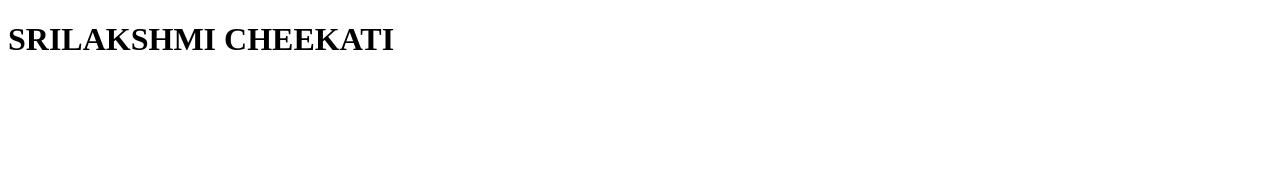
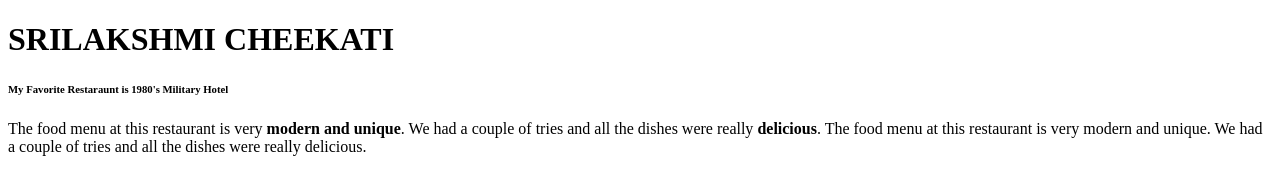
Before and after one commit to 44-563-Web-Apps-S24/44563-webapps-s24-assignment3-sricheekati, a plain HTML site: page index.html in a window 1280 px wide. Drawn offline with Linux system fonts and the light colour scheme.

Commit message:
Assignment 3

```diff
--- a/index.html
+++ b/index.html
@@ -5,5 +5,10 @@
     </head>
     <body>
         <h1> SRILAKSHMI CHEEKATI</h1>
+        <h6>My Favorite Restaraunt is 1980's Military Hotel</h6>
+        <p>The food menu at this restaurant is very <b>modern and unique</b>.
+            We had a couple of tries and all the dishes were really <b>delicious</b>.
+            The food menu at this restaurant is very modern and unique.
+            We had a couple of tries and all the dishes were really delicious.</p>
     </body>
 </html>
```
